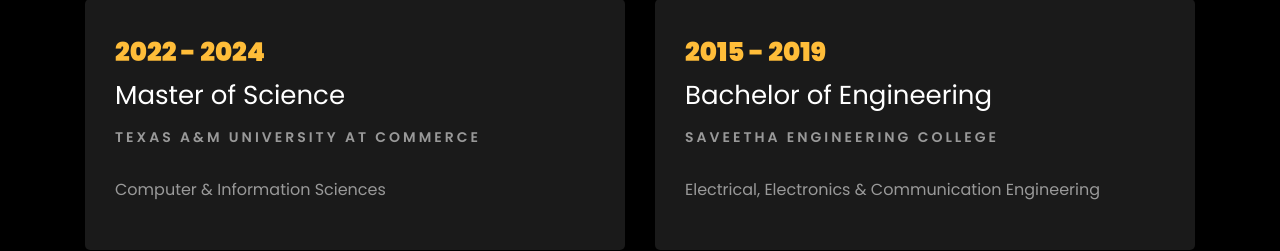
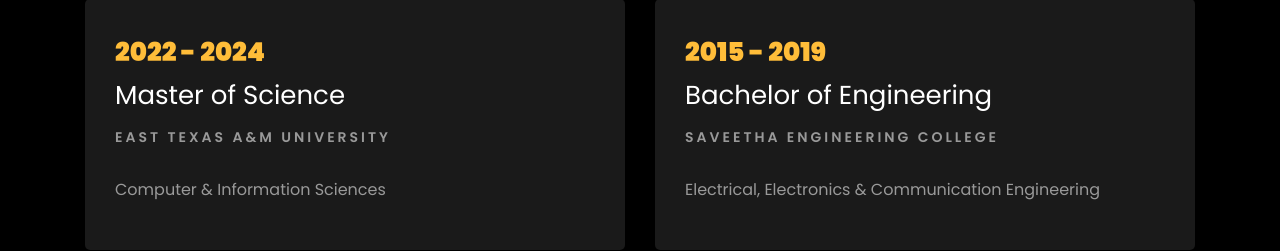
Before and after one commit to HindujaK26/hindujak26.github.io, a plain HTML site: page index.html in a window 1280 px wide. Shown: the part 2875-3126 px from the top of the page. Drawn offline with Linux system fonts and the light colour scheme; files whose address does not match are found by name.

Commit message:
Update index.html

```diff
--- a/index.html
+++ b/index.html
@@ -350,7 +350,7 @@
     				<div class="resume-wrap ftco-animate">
     					<span class="date">2022 - 2024</span>
     					<h2>Master of Science</h2>
-    					<span class="position">TEXAS A&amp;M UNIVERSITY AT COMMERCE</span>
+    					<span class="position">EAST TEXAS A&amp;M UNIVERSITY </span>
     					<p class="mt-4">Computer &amp; Information Sciences</p>
     				</div>
     			</div>
```
